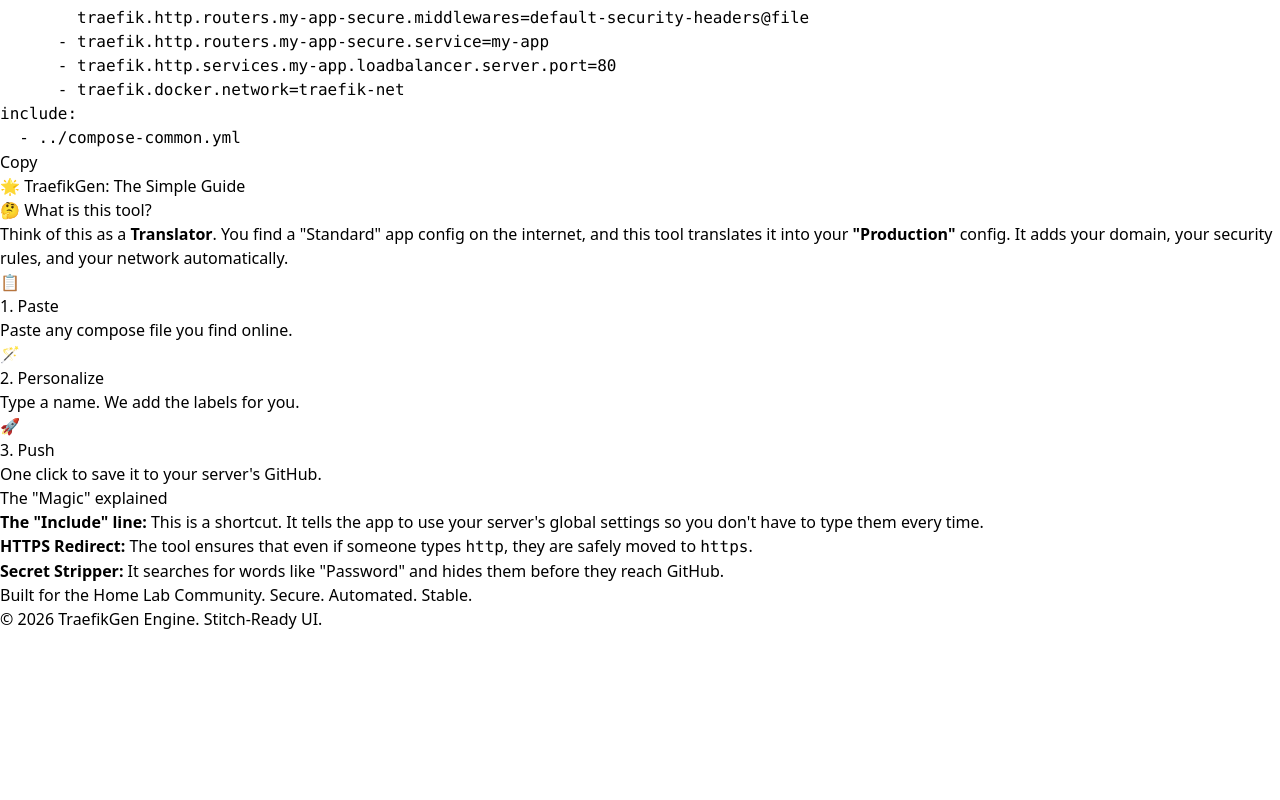
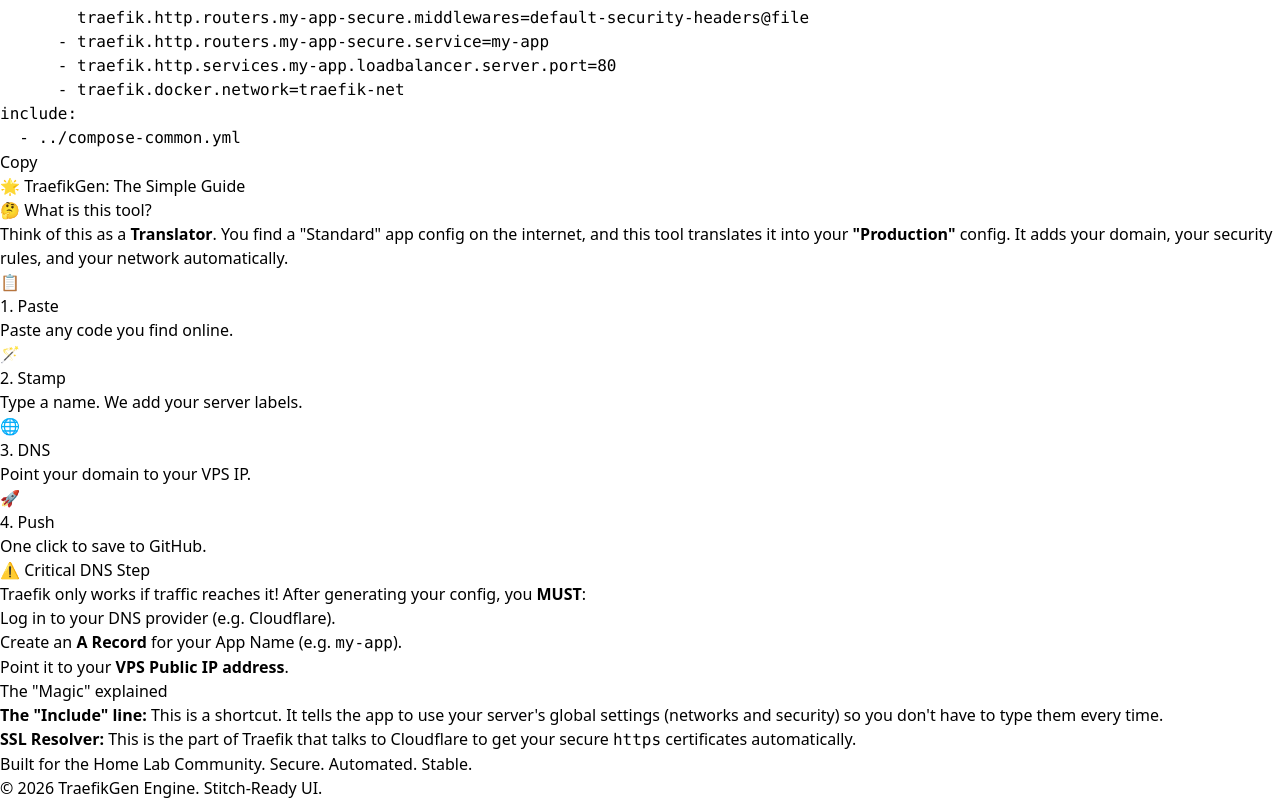
Before and after one commit to cloudcap10/traefik-gen, a React (Vite) app: page / in a window 1280 px wide. Shown: the part 912-1712 px from the top of the page. Before the commit the page ends 1543 px from the top, so only its background shows below. Built offline with nearby package versions, Linux system fonts and the light colour scheme.

Commit message:
docs: add critical DNS step to the beginner guide

```diff
--- a/src/components/Documentation.tsx
+++ b/src/components/Documentation.tsx
@@ -15,35 +15,49 @@
           </p>
         </section>
 
-        <section className="grid grid-cols-1 md:grid-cols-3 gap-6">
+        <section className="grid grid-cols-1 md:grid-cols-4 gap-4">
           <div className="bg-blue-50 p-4 rounded-lg border border-blue-100">
             <span className="text-2xl">📋</span>
             <h4 className="font-bold text-blue-800 mt-2">1. Paste</h4>
-            <p className="text-sm text-blue-700 mt-1">Paste any compose file you find online.</p>
+            <p className="text-xs text-blue-700 mt-1">Paste any code you find online.</p>
           </div>
           <div className="bg-green-50 p-4 rounded-lg border border-green-100">
             <span className="text-2xl">🪄</span>
-            <h4 className="font-bold text-green-800 mt-2">2. Personalize</h4>
-            <p className="text-sm text-green-700 mt-1">Type a name. We add the labels for you.</p>
+            <h4 className="font-bold text-green-800 mt-2">2. Stamp</h4>
+            <p className="text-xs text-green-700 mt-1">Type a name. We add your server labels.</p>
+          </div>
+          <div className="bg-orange-50 p-4 rounded-lg border border-orange-100">
+            <span className="text-2xl">🌐</span>
+            <h4 className="font-bold text-orange-800 mt-2">3. DNS</h4>
+            <p className="text-xs text-orange-700 mt-1">Point your domain to your VPS IP.</p>
           </div>
           <div className="bg-purple-50 p-4 rounded-lg border border-purple-100">
             <span className="text-2xl">🚀</span>
-            <h4 className="font-bold text-purple-800 mt-2">3. Push</h4>
-            <p className="text-sm text-purple-700 mt-1">One click to save it to your server's GitHub.</p>
+            <h4 className="font-bold text-purple-800 mt-2">4. Push</h4>
+            <p className="text-xs text-purple-700 mt-1">One click to save to GitHub.</p>
           </div>
+        </section>
+
+        <section className="bg-orange-50 p-6 rounded-lg border border-orange-200">
+          <h3 className="text-lg font-bold text-orange-800">⚠️ Critical DNS Step</h3>
+          <p className="text-sm text-orange-700 mt-2">
+            Traefik only works if traffic reaches it! After generating your config, you <strong>MUST</strong>:
+          </p>
+          <ul className="list-disc ml-6 mt-2 text-sm text-orange-700 space-y-1">
+            <li>Log in to your DNS provider (e.g. Cloudflare).</li>
+            <li>Create an <strong>A Record</strong> for your App Name (e.g. <code>my-app</code>).</li>
+            <li>Point it to your <strong>VPS Public IP address</strong>.</li>
+          </ul>
         </section>
 
         <section className="bg-gray-50 p-6 rounded-lg border border-gray-200">
           <h3 className="text-lg font-bold text-gray-800 underline underline-offset-4 decoration-blue-500">The "Magic" explained</h3>
           <ul className="mt-4 space-y-4 text-sm text-gray-700">
             <li>
-              <strong>The "Include" line:</strong> This is a shortcut. It tells the app to use your server's global settings so you don't have to type them every time.
+              <strong>The "Include" line:</strong> This is a shortcut. It tells the app to use your server's global settings (networks and security) so you don't have to type them every time.
             </li>
             <li>
-              <strong>HTTPS Redirect:</strong> The tool ensures that even if someone types <code>http</code>, they are safely moved to <code>https</code>.
-            </li>
-            <li>
-              <strong>Secret Stripper:</strong> It searches for words like "Password" and hides them before they reach GitHub.
+              <strong>SSL Resolver:</strong> This is the part of Traefik that talks to Cloudflare to get your secure <code>https</code> certificates automatically.
             </li>
           </ul>
         </section>
```
